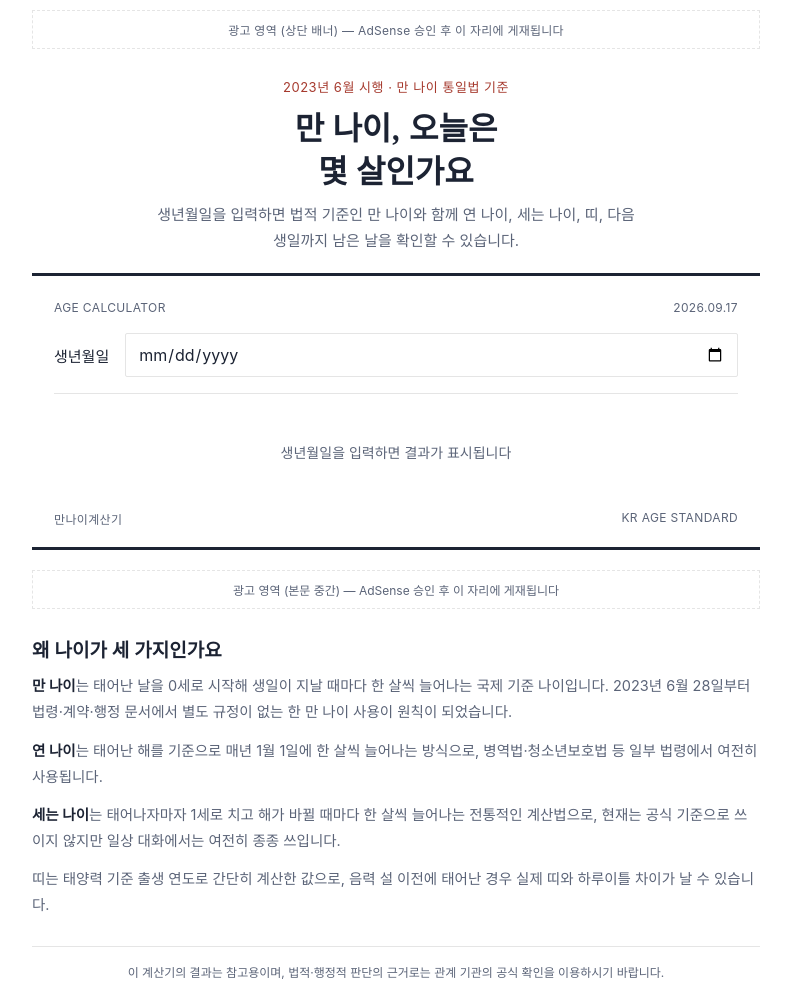
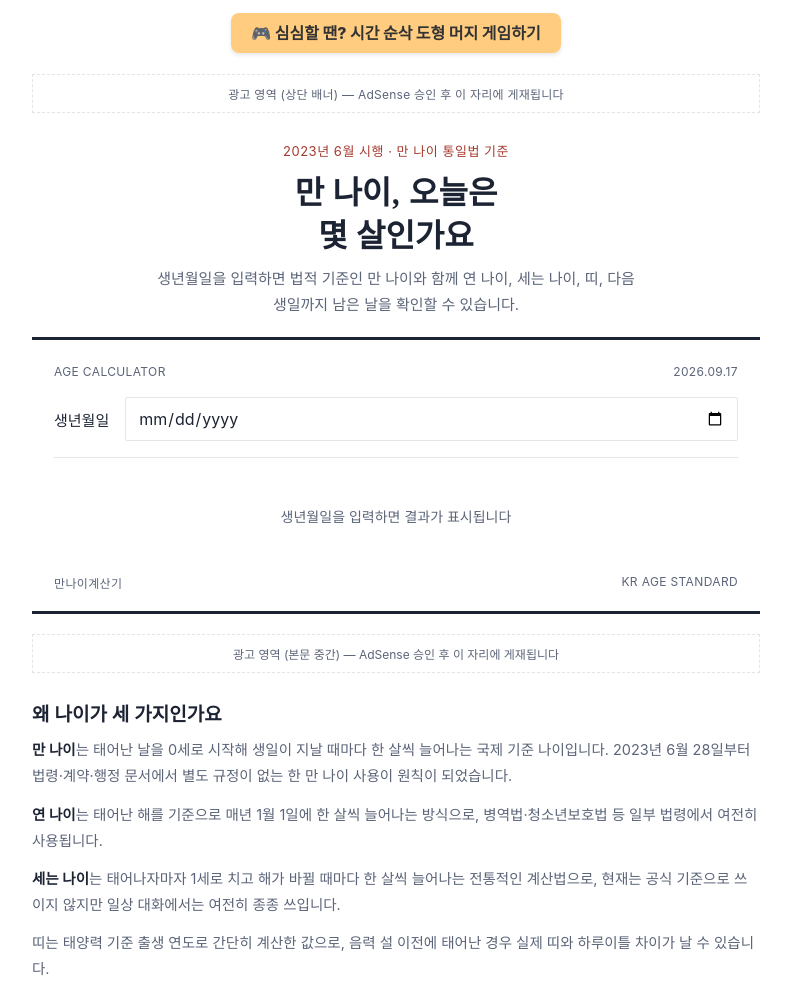
Before and after one commit to jongyhak/age-calculator, a plain HTML site: page index.html in a window 1280 px wide. Shown: the top 985 px of the page, without its empty margins (244-1035 px from the left). Drawn offline with Linux system fonts and the light colour scheme; a web font is replaced by a local one.

Commit message:
Update index.html

```diff
--- a/index.html
+++ b/index.html
@@ -366,6 +366,10 @@
 </head>
 <body>
 
+<div style="text-align: center; margin: 20px 0;">
+  <a href="https://jongyhak.github.io/merge-game/" style="background: #ffcc80; color: #333; padding: 10px 20px; border-radius: 8px; text-decoration: none; font-weight: 800; box-shadow: 0 2px 4px rgba(0,0,0,0.1);">🎮 심심할 땐? 시간 순삭 도형 머지 게임하기</a>
+</div>
+
 <!-- 상단 배너 광고 위치 -->
 <div class="ad-slot">
   <div class="ad-box">광고 영역 (상단 배너) &mdash; AdSense 승인 후 이 자리에 게재됩니다</div>
```
